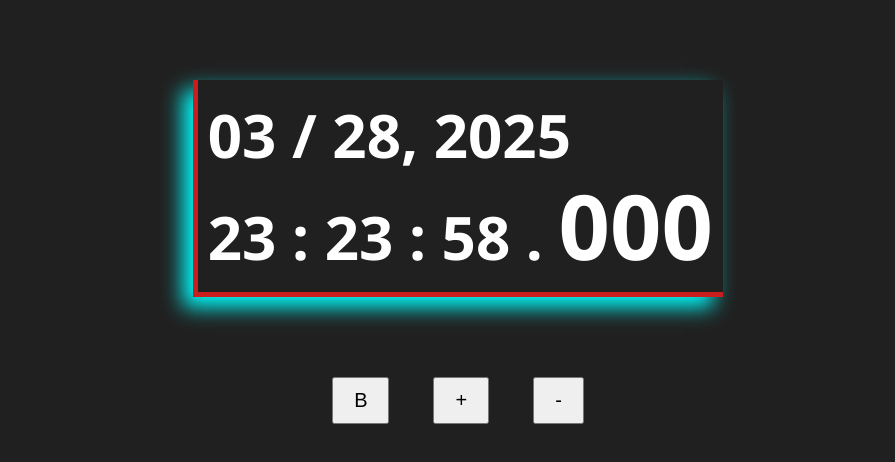
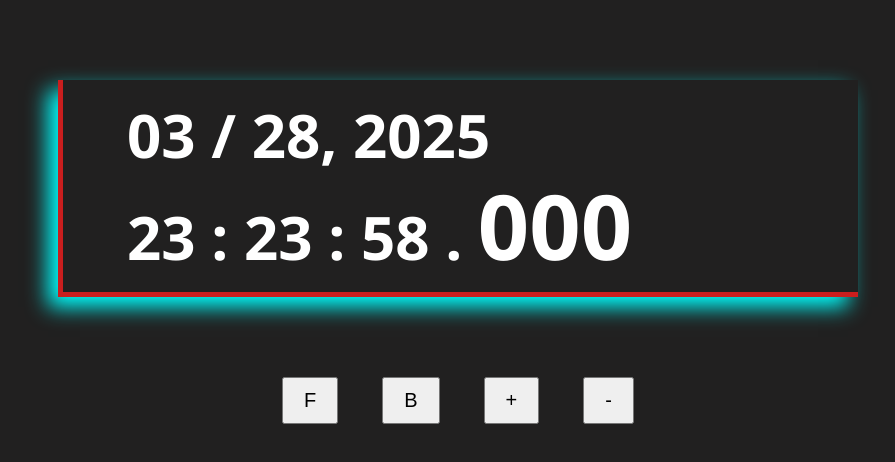
Before and after one commit to guohai/clock-display-milliseconds, a plain HTML site: page index.html in a window 1280 px wide. Shown: the whole page, without its empty margins (182-1077 px from the left). Drawn offline with Linux system fonts and the light colour scheme.

Commit message:
Feat: move to root

```diff
--- a/src/index.html
+++ b/index.html
@@ -20,6 +20,7 @@
   </div>
 
   <div id="style_controls">
+    <button onclick="requestFullScreen()">F</button>
     <button onclick="changeBackground()">B</button>
     <button onclick="changeFontSize(5)">+</button>
     <button onclick="changeFontSize(-5)">-</button>
--- a/src/script.js
+++ b/script.js
@@ -19,6 +19,16 @@ const bgConfigs = [
 ];
 
 let currentBgIndex = 0;
+
+function requestFullScreen() {
+  if (!document.fullscreenElement) {
+    document.documentElement.requestFullscreen().catch((err) => {
+      console.warn(`Failed to switch to Fullscreen: ${err.message}`);
+    });
+  } else {
+    document.exitFullscreen();
+  }
+}
 
 function changeBackground() {
   currentBgIndex = (currentBgIndex + 1) % bgConfigs.length;
--- a/src/style.css
+++ b/style.css
@@ -1,18 +1,25 @@
 body {
   background-color: #212020;
+  margin: 0;
+  padding: 0;
 }
 
 #time_panel {
   font: bold 60px/150% 'Segoe UI', Frutiger, 'Frutiger Linotype', 'Dejavu Sans',
     'Helvetica Neue', Arial, sans-serif;
   text-align: left;
-  width: 40%;
   margin: 80px auto;
   color: #fff;
   border-left: 5px solid #ca1e1e;
   border-bottom: 5px solid #ca1e1e;
   padding: 10px;
   box-shadow: -10px 10px 20px #00ffff;
+
+  width: 100%;
+  max-width: 800px;
+  padding-left: 5vw;
+  padding-right: 5vw;
+  box-sizing: border-box;
 }
 
 #mi {
```
